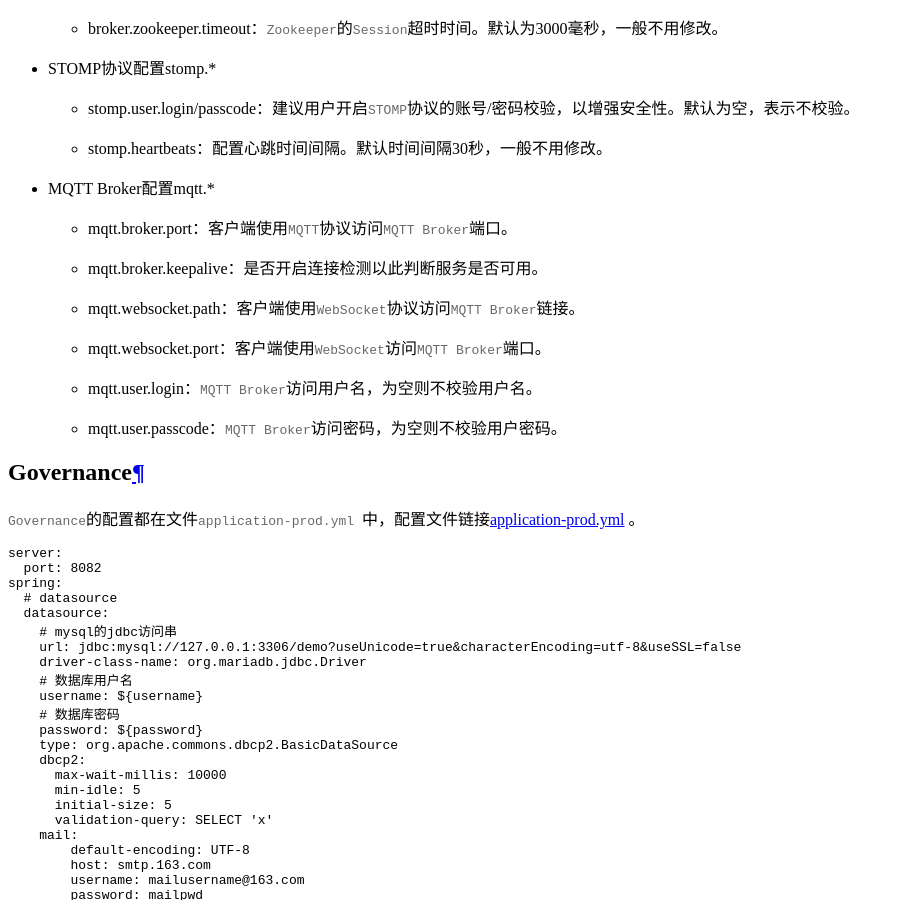
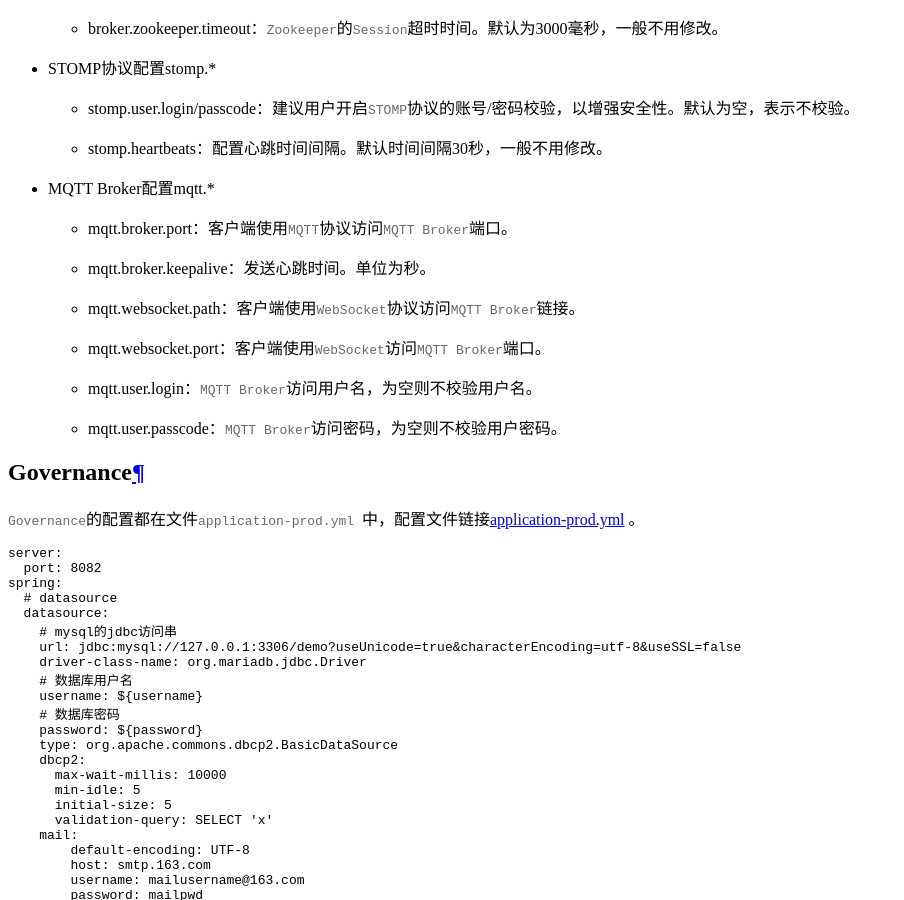
Before and after one commit to WeBankBlockchain/WeEvent-docs, a Sphinx documentation site: the page built from docs/install/property.md, in a window 1280 px wide and 900 px high, scrolled down 3334 px. Shown: the whole window, without its empty margins (0-904 px from the left). Built offline with Sphinx 7.4.7 and the Read the Docs theme 2.0.0, drawn with Linux system fonts in a browser that asks for light colours.

Commit message:
update mqtt doc

```diff
--- a/docs/install/property.md
+++ b/docs/install/property.md
@@ -152,7 +152,7 @@ mqtt.user.passcode=
 - MQTT Broker配置mqtt.*
 
    - mqtt.broker.port：客户端使用`MQTT`协议访问`MQTT Broker`端口。
-   - mqtt.broker.keepalive：是否开启连接检测以此判断服务是否可用。
+   - mqtt.broker.keepalive：发送心跳时间。单位为秒。
    - mqtt.websocket.path：客户端使用`WebSocket`协议访问`MQTT Broker`链接。
    - mqtt.websocket.port：客户端使用`WebSocket`访问`MQTT Broker`端口。
    - mqtt.user.login：`MQTT Broker`访问用户名，为空则不校验用户名。
```
